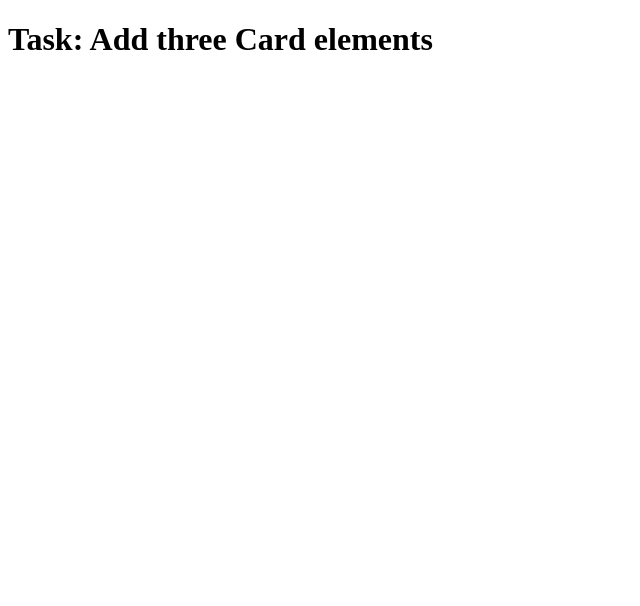
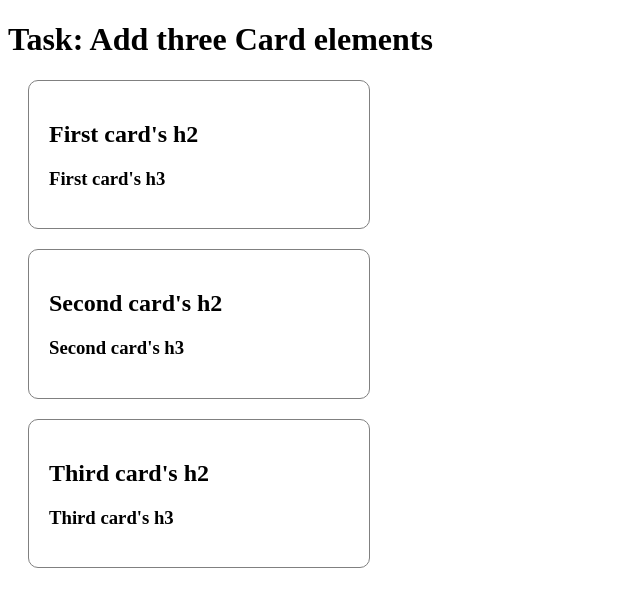
Before and after one commit to ImsirovicAjdin/react-from-scratch-101-simplest, a JavaScript app: page / in a window 1280 px wide. Shown: the top 606 px of the page, without its empty margins (0-640 px from the left). Built offline with nearby package versions, Linux system fonts and the light colour scheme.

Commit message:
Complete the solution code for this branch

```diff
--- a/public/index.html
+++ b/public/index.html
@@ -24,7 +24,7 @@
       work correctly both with client-side routing and a non-root public URL.
       Learn how to configure a non-root public URL by running `npm run build`.
     -->
-    <title>4-1-3-16 Multiple components, ungraded lab</title>
+    <title>4-1-3-16 Multiple components, ungraded lab, SOLUTION</title>
   </head>
   <body>
     <noscript>You need to enable JavaScript to run this app.</noscript>
--- a/src/App.js
+++ b/src/App.js
@@ -1,9 +1,13 @@
 import "./App.css";
+import Card from "./Card";
 
 function App() {
   return (
     <div className="App">
       <h1>Task: Add three Card elements</h1>
+      <Card h2="First card's h2" h3="First card's h3" />
+      <Card h2="Second card's h2" h3="Second card's h3" />
+      <Card h2="Third card's h2" h3="Third card's h3" />
     </div>
   );
 }
--- /dev/null
+++ b/src/Card.js
@@ -0,0 +1,10 @@
+function Card(props) {
+    return (
+        <div className="card">
+            <h2>{props.h2}</h2>
+            <h3>{props.h3}</h3>
+        </div>
+    )
+}
+
+export default Card;
```
Also changed, not shown: 1 other file (tests, documents, lock files or other folders).
